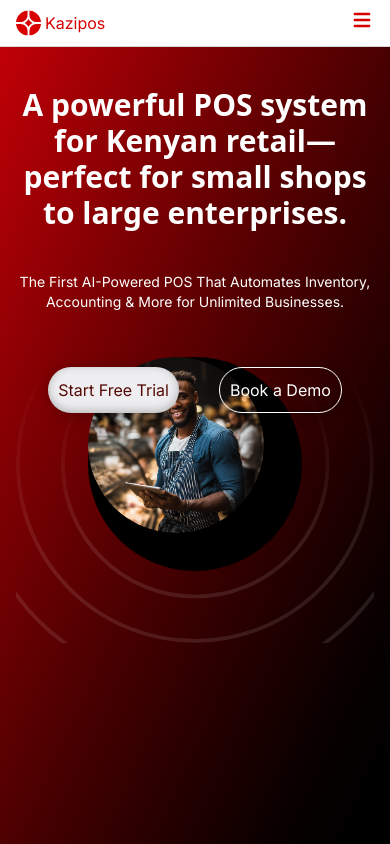
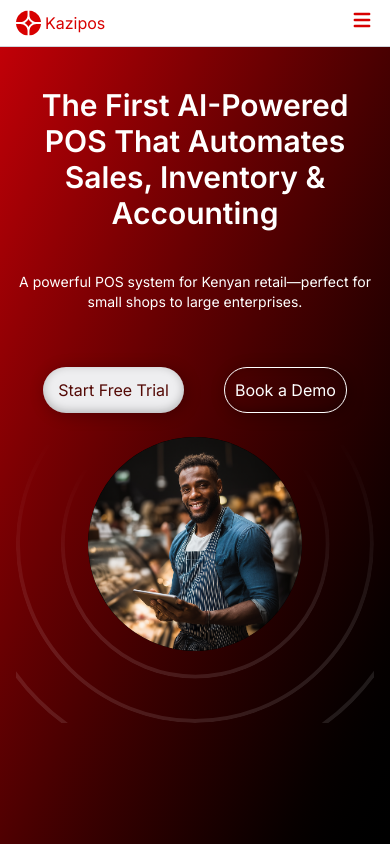
Before and after one commit to gitaujustus/kazipos, a Next.js app: page / in a window 390 px wide. Shown: the top 844 px of the page. Built offline with nearby package versions, Linux system fonts and the light colour scheme.

Commit message:
Concentric rings redesign and header update

```diff
--- a/app/page.js
+++ b/app/page.js
@@ -9,7 +9,7 @@ import Image from "next/image";
 
 export default function Home() {
   return (
-    <main className="bg-gradient-to-r from-red_republic to-green-600 h-[100vh]">
+    <main className="bg-gradient-to-r from-red_republic to-green-600 h-[120vh]">
       <Hero />
 
       {/* Section 2 - Features */}
--- a/components/home/Hero.js
+++ b/components/home/Hero.js
@@ -80,26 +80,24 @@ export default function Hero() {
 
   return (
     <div className="min-h-screen bg-gradient-to-br from-red-700 to-black text-white flex flex-col items-center py-10 px-4">
-      <h1 className="text-3xl sm:text-5xl xl:text-[64px] font-semibold text-center xl:max-w-[1075px] leading-[120%]">
-        A powerful POS system for Kenyan retail—perfect for small shops to large
-        enterprises.
+      <h1 className="text-3xl sm:text-5xl xl:text-[64px] font-inter font-semibold text-center xl:max-w-[1075px] leading-[120%]">
+      The First AI-Powered POS That Automates Sales, Inventory & Accounting
       </h1>
       <p className="text-center text-sm sm:text-lg xl:text-[18px] pt-[41px] pb-[55px] font-inter">
-        The First AI-Powered POS That Automates Inventory, Accounting & More for
-        Unlimited Businesses.
+      A powerful POS system for Kenyan retail—perfect for small shops to large enterprises.
       </p>
 
       <div className="flex gap-[40px]">
-        <button className="bg-neutral-light  hover:bg-red_reign  text-baragon_brown hover:text-white font-inter xl:w-[198px] xl:h-[48px] p-[10px] rounded-[35px] shadow-[2px_2px_15px_rgba(0,0,0,0.25),inset_0px_-2px_10px_rgba(0,0,0,0.25)] relative z-20">
+        <button className="bg-neutral-light hover:bg-red_reign  hover:border hover:border-e-neutral-highlight  text-baragon_brown hover:text-white font-inter xl:w-[198px] xl:h-[48px] px-[15px] py-[10px] rounded-[35px] shadow-[2px_2px_15px_rgba(0,0,0,0.25),inset_0px_-2px_10px_rgba(0,0,0,0.25)] relative z-20">
           Start Free Trial
         </button>
 
-        <button className="border border-white text-white font-inter xl:w-[198px] xl:h-[48px] p-[10px] rounded-[35px] shadow-[2px_2px_15px_rgba(0,0,0,0.25),inset_0px_-2px_10px_rgba(0,0,0,0.25)] hover:bg-gray-100 relative z-20">
+        <button className="border border-white text-white font-inter xl:w-[198px] xl:h-[48px] p-[10px] rounded-[35px] shadow-[2px_2px_15px_rgba(0,0,0,0.25),inset_0px_-2px_10px_rgba(0,0,0,0.25)] hover:bg-white hover:text-red_reign relative z-20">
           Book a Demo
         </button>
       </div>
 
-      <div className="relative w-full max-w-[920px] mx-auto aspect-square -top-32">
+      <div className="relative w-full max-w-[920px] mx-auto aspect-square -top-12 sm:-top-32">
         {/* Concentric Rings - Replaced with gradient rings */}
         <ConcentricRingsWithGradient className="absolute inset-0" />
 
@@ -109,7 +107,7 @@ export default function Hero() {
             <img
               src="/assets/Hero-Center.png"
               alt="Barista using POS"
-              className="rounded-full w-44 h-44 sm:w-full sm:h-full object-cover"
+              className="rounded-full w-full sm:h-full object-cover"
             />
           </div>
         </div>
```
